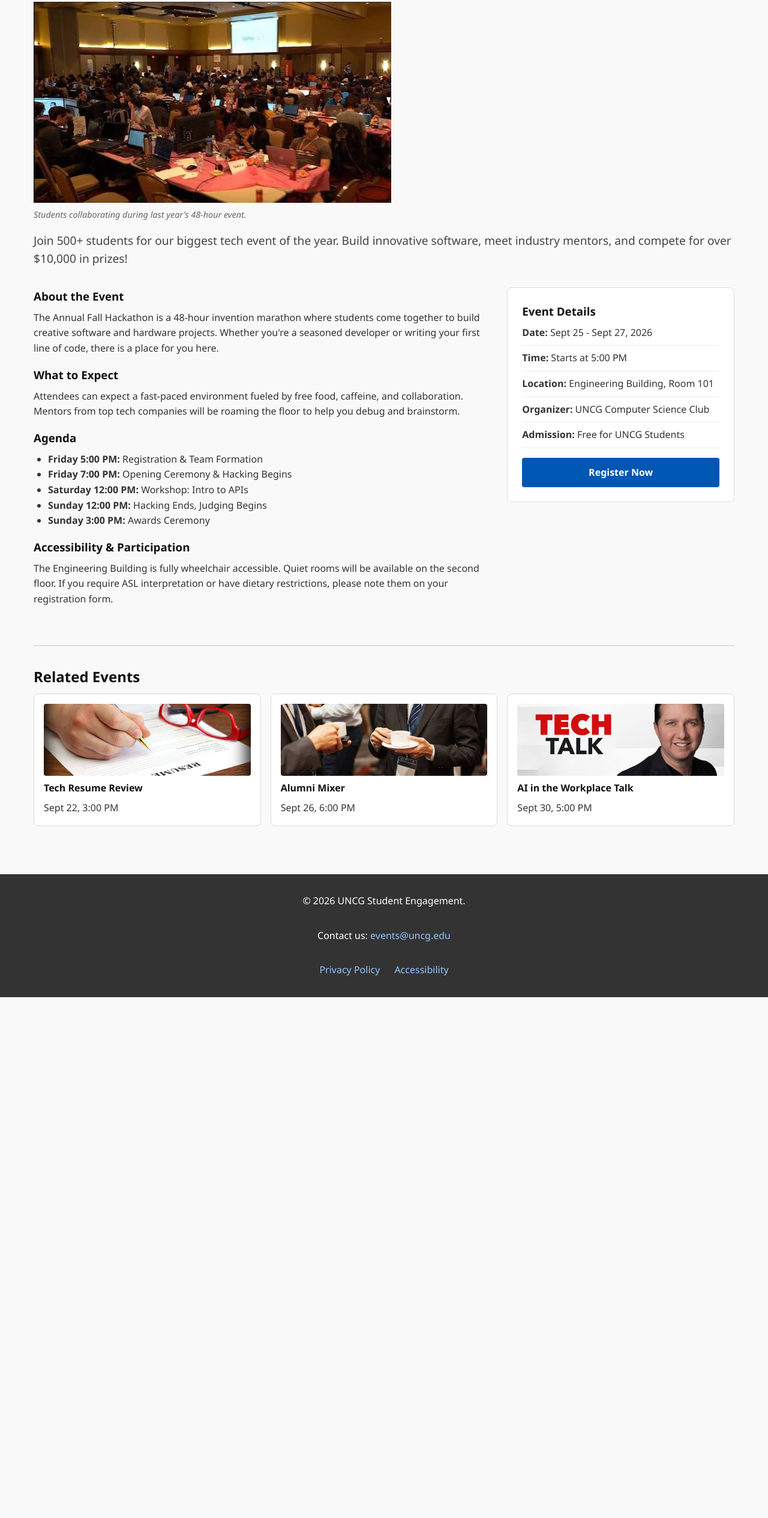
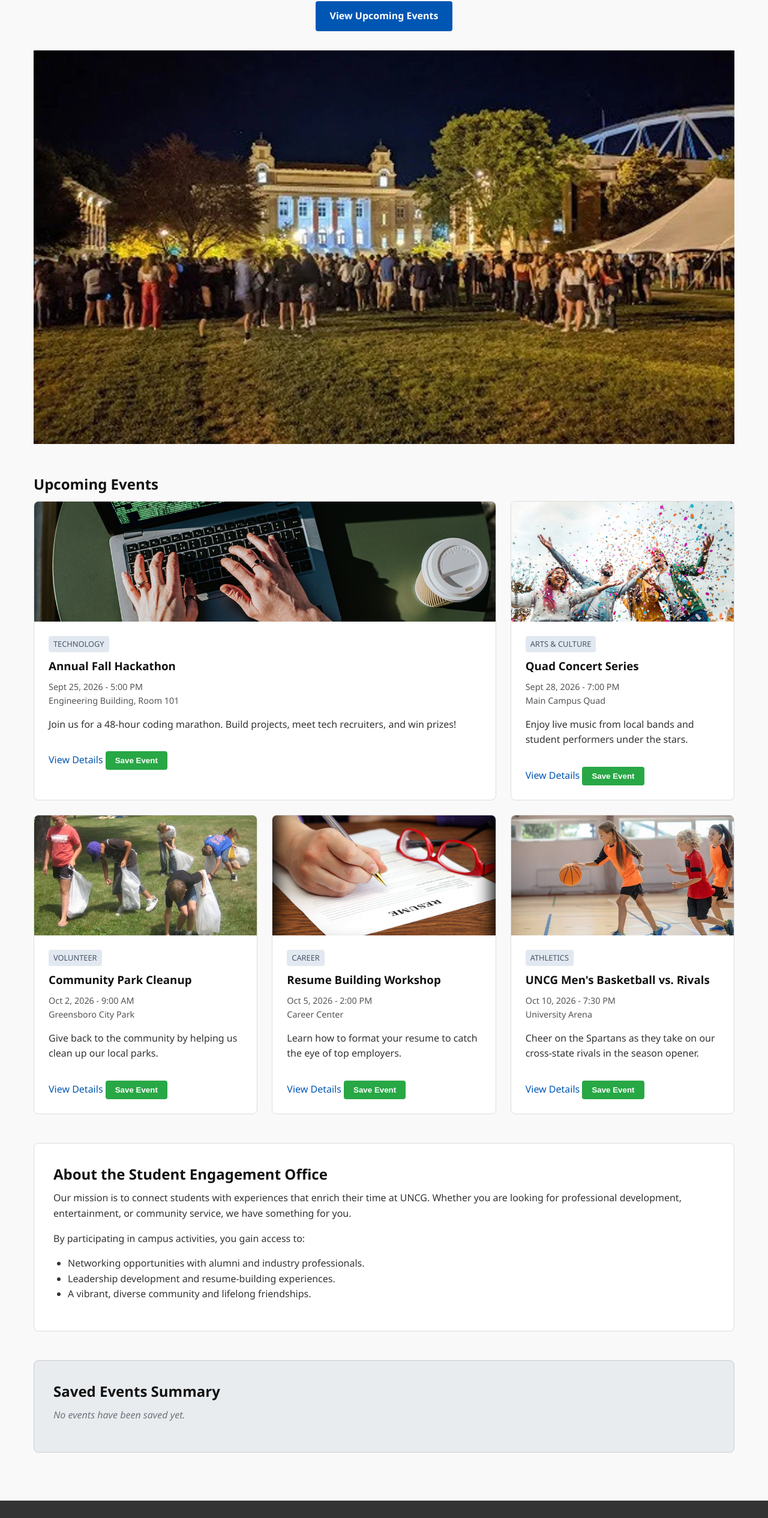
Before and after one commit to Dixonsad/dixonsad_assignment2_layouts, a plain HTML site: page event.html in a window 1280 px wide. Shown: the part 233-2763 px from the top of the page at 60% size. Before the commit the page ends 1895 px from the top, so only its background shows below. Drawn offline with Linux system fonts and the light colour scheme.

Commit message:
Complete Assignment 3 JS enhancements

```diff
--- a/css/styles.css
+++ b/css/styles.css
@@ -1,6 +1,4 @@
-/* =========================================
-   CSSBase Styles
-   ========================================= */
+
 *, *::before, *::after {
     box-sizing: border-box;
     margin: 0;
@@ -74,9 +72,7 @@ ul {
     margin-bottom: 0.5rem;
 }
 
-/* =========================================
-   Header &Navigation
-   ========================================= */
+
 .site-header {
     background-color: #fff;
     border-bottom: 1px solid #ddd;
@@ -113,9 +109,8 @@ ul {
     color: #333;
 }
 
-/* =========================================
-   MainContent
-   ========================================= */
+
+
 main {
     max-width: 1200px;
     margin: 0 auto;
@@ -131,7 +126,7 @@ main {
     margin-bottom: 2rem;
 }
 
-/* Upcoming Events Grid */
+
 .upcoming-events {
     margin-bottom: 3rem;
 }
@@ -180,9 +175,7 @@ main {
     border: 1px solid #ddd;
 }
 
-/* =========================================
-   Event Details Page
-   ========================================= */
+
 .event-intro {
     margin-bottom: 2rem;
 }
@@ -203,7 +196,7 @@ main {
     color: #444;
 }
 
-/* Main vs Sidebar */
+
 .layout-grid {
     display: grid;
     grid-template-columns: 1fr;
@@ -230,7 +223,7 @@ main {
     align-self: start;
 }
 
-/* Related Events (Flexbox) */
+
 .related-events-section {
     border-top: 2px solid #ddd;
     padding-top: 2rem;
@@ -259,9 +252,7 @@ main {
     margin-bottom: 0.5rem;
 }
 
-/* =========================================
-   Footer
-   ========================================= */
+
 .site-footer {
     background-color: #333;
     color: #fff;
@@ -286,9 +277,6 @@ main {
     gap: 1.5rem;
 }
 
-/* =========================================
-   Media Queries
-   ========================================= */
 
 
 @media (min-width: 768px) {
@@ -306,14 +294,84 @@ main {
     }
 }
 
-
 @media (min-width: 1024px) {
     .events-grid {
         grid-template-columns: repeat(3, 1fr);
     }
 
-
     .featured-card {
         grid-column: span 2;
     }
 }
+
+
+.btn-save {
+    background-color: #28a745;
+    color: #fff;
+    padding: 0.5rem 1rem;
+    border: none;
+    border-radius: 4px;
+    cursor: pointer;
+    font-weight: bold;
+    margin-top: 1rem;
+    transition: background-color 0.2s ease;
+}
+
+.btn-save:hover {
+    background-color: #218838;
+}
+
+
+.btn-save.remove {
+    background-color: #dc3545;
+}
+
+.btn-save.remove:hover {
+    background-color: #c82333;
+}
+
+
+.event-card.saved-event {
+    border: 2px solid #28a745;
+    background-color: #f0fdf4;
+    box-shadow: 0 4px 8px rgba(40, 167, 69, 0.2);
+}
+
+
+.saved-events-section {
+    background-color: #e9ecef;
+    padding: 2rem;
+    margin-top: 3rem;
+    border-radius: 8px;
+    border: 1px solid #ccc;
+}
+
+.saved-events-list {
+    list-style: none;
+    padding: 0;
+}
+
+.saved-events-list li {
+    background: #fff;
+    margin-bottom: 1rem;
+    padding: 1rem;
+    border-radius: 4px;
+    border-left: 5px solid #28a745;
+    box-shadow: 0 2px 4px rgba(0,0,0,0.05);
+}
+
+.saved-events-list h4 {
+    margin: 0 0 0.5rem 0;
+    color: #28a745;
+}
+
+.saved-events-list p {
+    margin: 0;
+    font-size: 0.9rem;
+    color: #555;
+}
+
+.empty-message {
+    font-style: italic;
+    color: #6c757d;
+}
--- a/event.html
+++ b/event.html
@@ -3,8 +3,9 @@
 <head>
     <meta charset="UTF-8">
     <meta name="viewport" content="width=device-width, initial-scale=1.0">
-    <title>Annual Fall Hackathon - UNCG Event Guide</title>
+    <title>University of North Carolina At Greensboro Event Guide</title>
     <link rel="stylesheet" href="css/styles.css">
+    <script src="js/scripts.js" defer></script>
 </head>
 <body>
     <header class="site-header">
@@ -16,8 +17,8 @@
             <nav class="main-nav">
                 <ul>
                     <li><a href="index.html">Home</a></li>
-                    <li><a href="index.html#upcoming-events">Upcoming Events</a></li>
-                    <li><a href="index.html#about">About</a></li>
+                    <li><a href="#upcoming-events">Upcoming Events</a></li>
+                    <li><a href="#about">About</a></li>
                     <li><a href="event.html">Featured Event</a></li>
                 </ul>
             </nav>
@@ -25,78 +26,103 @@
     </header>
 
     <main>
-        <article class="event-details">
-            <header class="event-intro">
-                <span class="category">Technology</span>
-                <h2>Annual Fall Hackathon</h2>
-                <figure>
-                    <img src="images/event6.jpeg" alt="Large crowd of students working on laptops at the hackathon">
-                    <figcaption>Students collaborating during last year's 48-hour event.</figcaption>
-                </figure>
-                <p class="intro-desc">Join 500+ students for our biggest tech event of the year. Build innovative software, meet industry mentors, and compete for over $10,000 in prizes!</p>
-            </header>
+        <section class="hero">
+            <div class="hero-content">
+                <h2>Get Involved on Campus</h2>
+                <p>From hackathons to cultural festivals, find out what's happening at UNCG University this week. Don't miss out on the college experience.</p>
+                <a href="#upcoming-events" class="btn">View Upcoming Events</a>
+            </div>
+            <figure class="hero-image">
+                <img src="images/quad.webp" alt="Students gathering on the university quad">
+            </figure>
+        </section>
 
-            <div class="layout-grid">
-                <div class="main-content">
-                    <h3>About the Event</h3>
-                    <p>The Annual Fall Hackathon is a 48-hour invention marathon where students come together to build creative software and hardware projects. Whether you're a seasoned developer or writing your first line of code, there is a place for you here.</p>
+        <section id="upcoming-events" class="upcoming-events">
+            <h2>Upcoming Events</h2>
+            <div class="events-grid">
+                <!-- Card 1 -->
+                <article class="event-card featured-card">
+                    <img src="images/event1.jpg" alt="Students coding at laptops">
+                    <div class="card-content">
+                        <span class="category">Technology</span>
+                        <h3>Annual Fall Hackathon</h3>
+                        <time datetime="2026-09-25T17:00">Sept 25, 2026 - 5:00 PM</time>
+                        <p class="location">Engineering Building, Room 101</p>
+                        <p class="desc">Join us for a 48-hour coding marathon. Build projects, meet tech recruiters, and win prizes!</p>
+                        <a href="event.html" class="btn-link">View Details</a>
+                    </div>
+                </article>
 
-                    <h3>What to Expect</h3>
-                    <p>Attendees can expect a fast-paced environment fueled by free food, caffeine, and collaboration. Mentors from top tech companies will be roaming the floor to help you debug and brainstorm.</p>
+                <!-- Card 2 -->
+                <article class="event-card">
+                    <img src="images/Event2.jpg" alt="Live music performance">
+                    <div class="card-content">
+                        <span class="category">Arts & Culture</span>
+                        <h3>Quad Concert Series</h3>
+                        <time datetime="2026-09-28T19:00">Sept 28, 2026 - 7:00 PM</time>
+                        <p class="location">Main Campus Quad</p>
+                        <p class="desc">Enjoy live music from local bands and student performers under the stars.</p>
+                        <a href="event.html" class="btn-link">View Details</a>
+                    </div>
+                </article>
 
-                    <h3>Agenda</h3>
-                    <ul>
-                        <li><strong>Friday 5:00 PM:</strong> Registration & Team Formation</li>
-                        <li><strong>Friday 7:00 PM:</strong> Opening Ceremony & Hacking Begins</li>
-                        <li><strong>Saturday 12:00 PM:</strong> Workshop: Intro to APIs</li>
-                        <li><strong>Sunday 12:00 PM:</strong> Hacking Ends, Judging Begins</li>
-                        <li><strong>Sunday 3:00 PM:</strong> Awards Ceremony</li>
-                    </ul>
+                <!-- Card 3 -->
+                <article class="event-card">
+                    <img src="images/event3.jpeg" alt="Students picking up trash in a park">
+                    <div class="card-content">
+                        <span class="category">Volunteer</span>
+                        <h3>Community Park Cleanup</h3>
+                        <time datetime="2026-10-02T09:00">Oct 2, 2026 - 9:00 AM</time>
+                        <p class="location">Greensboro City Park</p>
+                        <p class="desc">Give back to the community by helping us clean up our local parks.</p>
+                        <a href="#" class="btn-link">View Details</a>
+                    </div>
+                </article>
 
-                    <h3>Accessibility & Participation</h3>
-                    <p>The Engineering Building is fully wheelchair accessible. Quiet rooms will be available on the second floor. If you require ASL interpretation or have dietary restrictions, please note them on your registration form.</p>
-                </div>
+                <!-- Card 4 -->
+                <article class="event-card">
+                    <img src="images/event4.jpg" alt="Resume writing workshop">
+                    <div class="card-content">
+                        <span class="category">Career</span>
+                        <h3>Resume Building Workshop</h3>
+                        <time datetime="2026-10-05T14:00">Oct 5, 2026 - 2:00 PM</time>
+                        <p class="location">Career Center</p>
+                        <p class="desc">Learn how to format your resume to catch the eye of top employers.</p>
+                        <a href="#" class="btn-link">View Details</a>
+                    </div>
+                </article>
 
-                <aside class="event-sidebar">
-                    <h3>Event Details</h3>
-                    <ul class="sidebar-list">
-                        <li><strong>Date:</strong> Sept 25 - Sept 27, 2026</li>
-                        <li><strong>Time:</strong> Starts at 5:00 PM</li>
-                        <li><strong>Location:</strong> Engineering Building, Room 101</li>
-                        <li><strong>Organizer:</strong> UNCG Computer Science Club</li>
-                        <li><strong>Admission:</strong> Free for UNCG Students</li>
-                    </ul>
-                    <a href="#" class="btn btn-full">Register Now</a>
-                </aside>
+                <!-- Card 5 -->
+                <article class="event-card">
+                    <img src="images/event5.jpeg" alt="Basketball game">
+                    <div class="card-content">
+                        <span class="category">Athletics</span>
+                        <h3>UNCG Men's Basketball vs. Rivals</h3>
+                        <time datetime="2026-10-10T19:30">Oct 10, 2026 - 7:30 PM</time>
+                        <p class="location">University Arena</p>
+                        <p class="desc">Cheer on the Spartans as they take on our cross-state rivals in the season opener.</p>
+                        <a href="#" class="btn-link">View Details</a>
+                    </div>
+                </article>
             </div>
-        </article>
+        </section>
 
-        <section class="related-events-section">
-            <h2>Related Events</h2>
-            <div class="related-events">
-                <div class="compact-card">
-                    <img src="images/event4.jpg" alt="Resume workshop">
-                    <h4>Tech Resume Review</h4>
-                    <time datetime="2026-09-22T15:00">Sept 22, 3:00 PM</time>
-                </div>
-                <div class="compact-card">
-                    <img src="images/event7.jpeg" alt="Networking mixer">
-                    <h4>Alumni Mixer</h4>
-                    <time datetime="2026-09-26T18:00">Sept 26, 6:00 PM</time>
-                </div>
-                <div class="compact-card">
-                    <img src="images/techtalk.png" alt="Tech talk">
-                    <h4>AI in the Workplace Talk</h4>
-                    <time datetime="2026-09-30T17:00">Sept 30, 5:00 PM</time>
-                </div>
-            </div>
+        <section id="about" class="about-section">
+            <h2>About the Student Engagement Office</h2>
+            <p>Our mission is to connect students with experiences that enrich their time at UNCG. Whether you are looking for professional development, entertainment, or community service, we have something for you.</p>
+            <p>By participating in campus activities, you gain access to:</p>
+            <ul>
+                <li>Networking opportunities with alumni and industry professionals.</li>
+                <li>Leadership development and resume-building experiences.</li>
+                <li>A vibrant, diverse community and lifelong friendships.</li>
+            </ul>
         </section>
     </main>
 
     <footer class="site-footer">
         <div class="footer-content">
-            <p>&copy; 2026 UNCG Student Engagement.</p>
-            <p>Contact us: <a href="mailto:events@uncg.edu">events@uncg.edu</a></p>
+            <p>&copy; 2026 University Student Engagement.</p>
+            <p>Contact us: <a href="mailto:events@unxg.edu">events@uncg.edu</a></p>
             <nav class="footer-nav">
                 <a href="#privacy">Privacy Policy</a>
                 <a href="#accessibility">Accessibility</a>
--- /dev/null
+++ b/js/scripts.js
@@ -0,0 +1,100 @@
+document.addEventListener('DOMContentLoaded', () => { //wait to run, load first
+    const mainElement = document.querySelector('main');
+    const eventCards = document.querySelectorAll('.event-card');
+    let savedEventsCount = 0;
+
+
+    const savedSection = document.createElement('section'); //saved event summary
+    savedSection.classList.add('saved-events-section');
+    savedSection.id = 'saved-events-summary';
+
+    const savedHeading = document.createElement('h2');
+    savedHeading.textContent = 'Saved Events Summary';
+    savedSection.appendChild(savedHeading);
+
+    const emptyMessage = document.createElement('p');
+    emptyMessage.textContent = 'No events have been saved yet.';
+    emptyMessage.classList.add('empty-message');
+    savedSection.appendChild(emptyMessage);
+
+    const savedList = document.createElement('ul');
+    savedList.classList.add('saved-events-list');
+    savedSection.appendChild(savedList);
+
+    mainElement.appendChild(savedSection);
+
+
+    eventCards.forEach((card) => { //loop event cards
+
+        const titleText = card.querySelector('h3').textContent;
+        const timeText = card.querySelector('time').textContent;
+        const locationText = card.querySelector('.location').textContent;
+
+
+        const saveBtn = document.createElement('button'); //Save event button
+        saveBtn.textContent = 'Save Event';
+        saveBtn.classList.add('btn-save');
+
+
+        let savedListItemReference = null; //track listed item
+
+
+        saveBtn.addEventListener('click', () => {
+
+
+            if (saveBtn.classList.contains('remove')) {
+
+
+
+                saveBtn.classList.remove('remove');
+                saveBtn.textContent = 'Save Event';
+                card.classList.remove('saved-event');
+
+
+                if (savedListItemReference) {
+                    savedList.removeChild(savedListItemReference);
+                    savedListItemReference = null; // Clear the reference
+                    savedEventsCount--;
+                }
+            } else {
+
+                saveBtn.classList.add('remove');
+                saveBtn.textContent = 'Remove Event';
+                card.classList.add('saved-event');
+
+
+                const li = document.createElement('li');
+
+                const liTitle = document.createElement('h4');
+                liTitle.textContent = titleText;
+                li.appendChild(liTitle);
+
+                const liTime = document.createElement('p');
+                liTime.textContent = timeText;
+                li.appendChild(liTime);
+
+                const liLocation = document.createElement('p');
+                liLocation.textContent = locationText;
+                li.appendChild(liLocation);
+
+
+                savedList.appendChild(li);
+
+
+                savedListItemReference = li;
+                savedEventsCount++;
+            }
+
+
+            if (savedEventsCount > 0) {
+                emptyMessage.style.display = 'none';
+            } else {
+                emptyMessage.style.display = 'block';
+            }
+        });
+
+
+        const cardContent = card.querySelector('.card-content');
+        cardContent.appendChild(saveBtn);
+    });
+});
```
